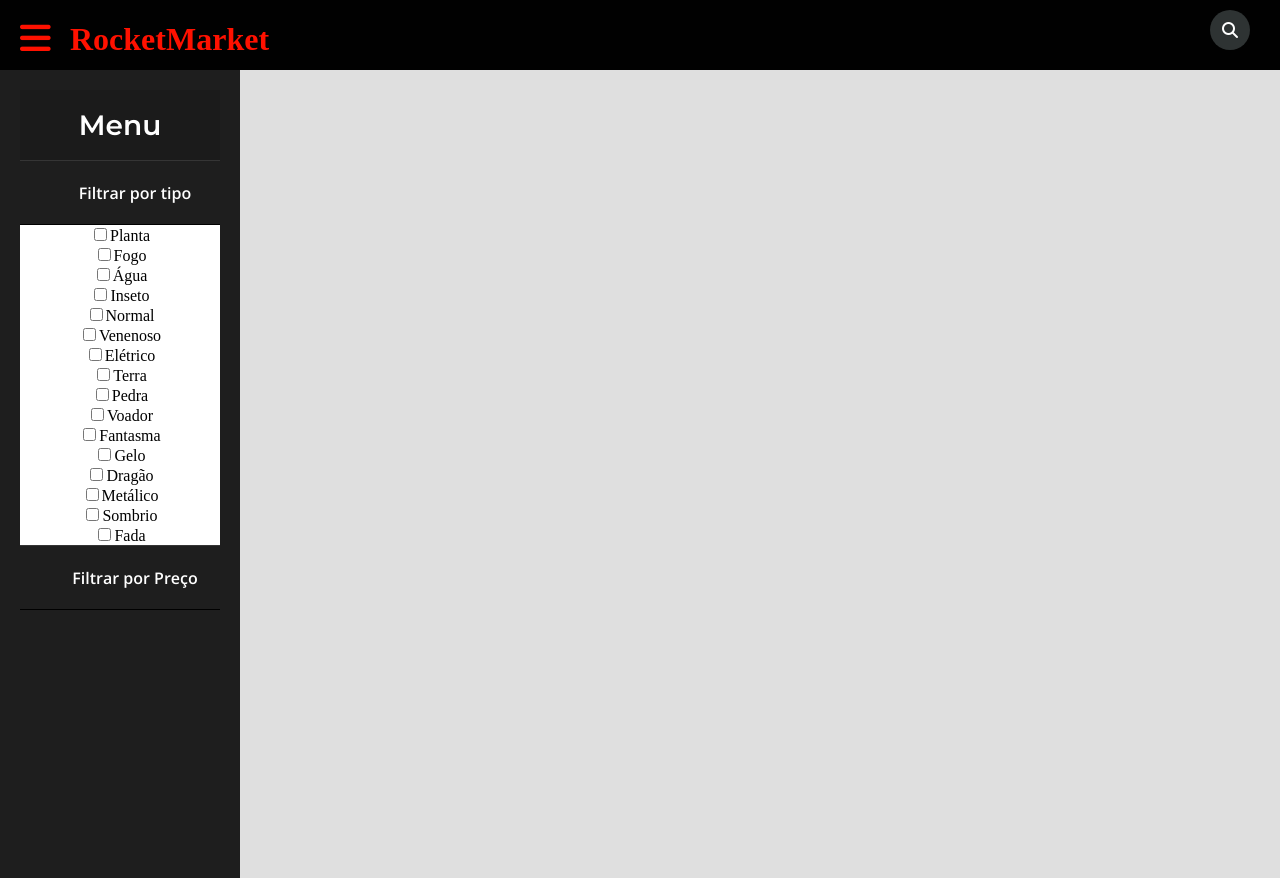
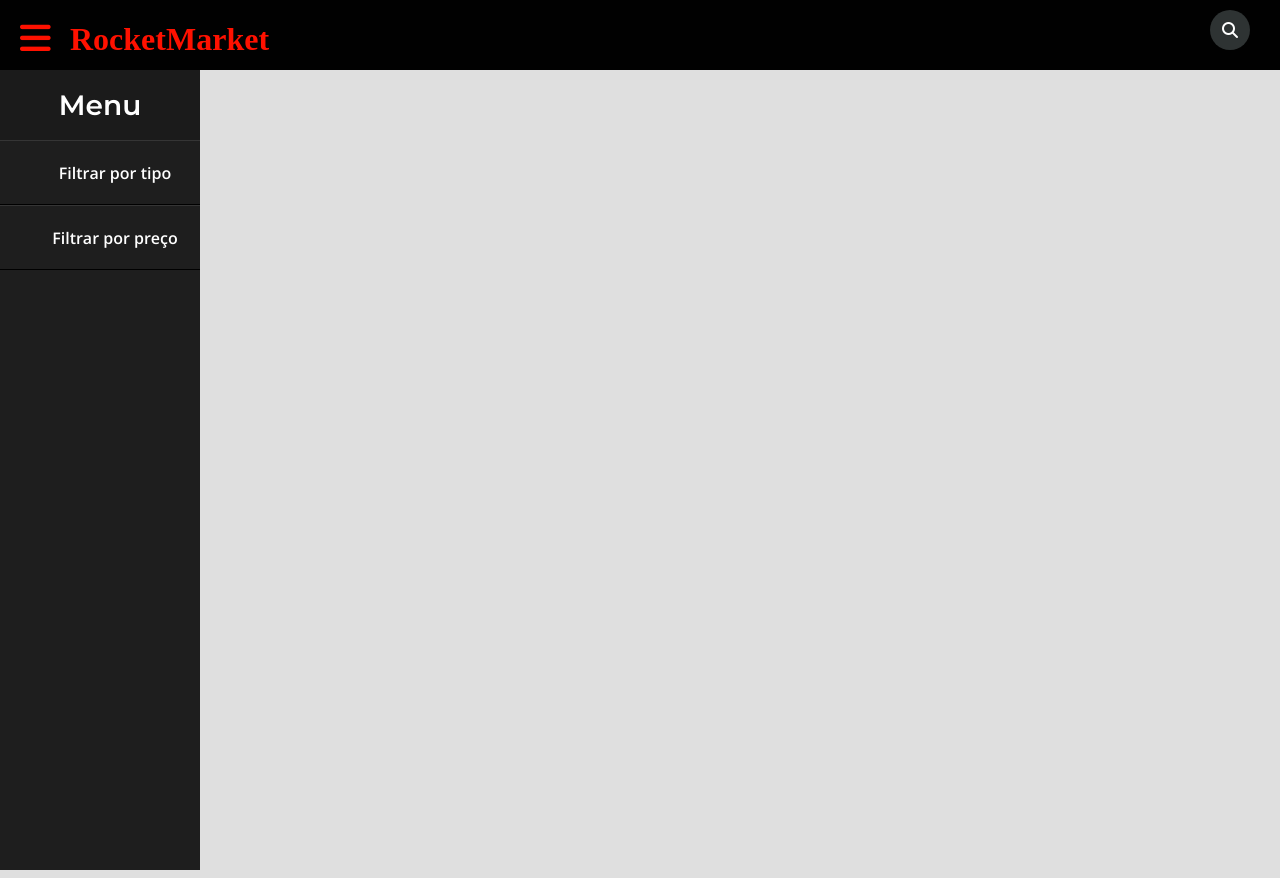
Before and after one commit to Lukiam23/Osf_Academy_project, a React (Create React App) app: page / in a window 1280 px wide. Built offline with nearby package versions, Linux system fonts and the light colour scheme.

Commit message:
Menu lateral falta ajeitar o display do checkbox

```diff
--- a/src/components/Tipo.js
+++ b/src/components/CheckBox.js
@@ -1,4 +1,4 @@
-function Tipo({tipo}) {
+function CheckBox({tipo}) {
 	return (
 		<div>
 			<input type="checkbox" value={tipo} />
@@ -8,4 +8,4 @@ function Tipo({tipo}) {
 
 }
 
-export default Tipo
+export default CheckBox
--- a/src/components/MenuLateral.js
+++ b/src/components/MenuLateral.js
@@ -1,5 +1,5 @@
 import styles from './MenuLateral.module.css'
-import Tipo from './Tipo'
+import CheckBox from './CheckBox'
 
 
 function MenuLateral() {
@@ -16,28 +16,47 @@ function MenuLateral() {
 					<span>Filtrar por tipo</span>
 				</a>
 
-				<div className={styles.selectType}>
-					<Tipo tipo='Planta' />
-					<Tipo tipo='Fogo' />
-					<Tipo tipo='Água' />
-					<Tipo tipo='Inseto' />
-					<Tipo tipo='Normal' />
-					<Tipo tipo='Venenoso' />
-					<Tipo tipo='Elétrico' />
-					<Tipo tipo='Terra' />
-					<Tipo tipo='Pedra' />
-					<Tipo tipo='Voador' />
-					<Tipo tipo='Fantasma' />
-					<Tipo tipo='Gelo' />
-					<Tipo tipo='Dragão' />
-					<Tipo tipo='Metálico' />
-					<Tipo tipo='Sombrio' />
-					<Tipo tipo='Fada' />
+				<div className={styles.checkbox}>
+					<CheckBox tipo='Planta' />
+					<CheckBox tipo='Fogo' />
+					<CheckBox tipo='Água' />
+					<CheckBox tipo='Inseto' />
+					<CheckBox tipo='Normal' />
+					<CheckBox tipo='Venenoso' />
+					<CheckBox tipo='Elétrico' />
+					<CheckBox tipo='Terra' />
+					<CheckBox tipo='Pedra' />
+					<CheckBox tipo='Voador' />
+					<CheckBox tipo='Fantasma' />
+					<CheckBox tipo='Gelo' />
+					<CheckBox tipo='Dragão' />
+					<CheckBox tipo='Metálico' />
+					<CheckBox tipo='Sombrio' />
+					<CheckBox tipo='Fada' />
 				</div>
 
 				<a href="#">
-					<span>Filtrar por Preço</span>
+					<span>Filtrar por preço</span>
 				</a>
+
+				<div className={styles.checkbox}>
+					<CheckBox tipo=' R$ 1000 - R$ 2000' />
+					<CheckBox tipo=' R$ 2000 - R$ 4000' />
+					<CheckBox tipo=' R$ 4000 - R$ 5000' />
+					<CheckBox tipo=' R$ 6000 - R$ 7000' />
+					<CheckBox tipo=' R$ 8000 - R$ 9000' />
+					<CheckBox tipo=' R$ 10.000 - R$ 11.000' />
+					<CheckBox tipo=' R$ 12.000 - R$ 13.000' />
+					<CheckBox tipo=' R$ 13.000 - R$ 14.000' />
+					<CheckBox tipo=' R$ 14.000 - R$ 15.000' />
+					<CheckBox tipo=' R$ 15.000 - R$ 16.000' />
+					<CheckBox tipo=' R$ 16.000 - R$ 17.000' />
+					<CheckBox tipo=' R$ 17.000 - R$ 18.000' />
+					<CheckBox tipo=' R$ 18.000 - R$ 19.000' />
+					<CheckBox tipo=' R$ 19.000 - R$ 20.000' />
+					<CheckBox tipo=' R$ 20.000 - R$ 21.000' />
+
+				</div>
 
 			</nav>
 		</div>
--- a/src/components/MenuLateral.module.css
+++ b/src/components/MenuLateral.module.css
@@ -9,7 +9,6 @@
 	top: 0;
 	left: 0;
 	z-index: 2;
-
 }
 
 .menuButton{
@@ -32,14 +31,17 @@
 
 .selectAble{
 	position: absolute;
+	box-sizing: border-box;
 	top: 70px;
 	border: none;
 	display: none;
 	background: #1e1e1e;
-	padding: 20px;
-	margin-left: 0;
+
+	margin: 0;
 	height: 100%;
 	width: 200px;
+	min-height: 50px;
+	overflow-y: scroll;
 	transition: all .5s ease;
 }
 
@@ -68,14 +70,24 @@
 
 }
 
-a.active, a:hover{
+a:active, a:hover{
 	border-left: 5px solid #aa1100;
 	color: #ff1100;
 }
 
-
-.selectType{
+.checkbox{
 	width: 100%;
 	background: white;
+	box-sizing: border-box;
+	border-bottom: 1px solid black;
+	border-top: 1px solid rgba(255, 255, 255, .1);
+	text-align: left;
+	transition: all .5s ease;
+	display: none;
+	font-size: 18px;
 
 }
+
+.selectAble::-webkit-scrollbar{
+	width: 0px;
+}
```
